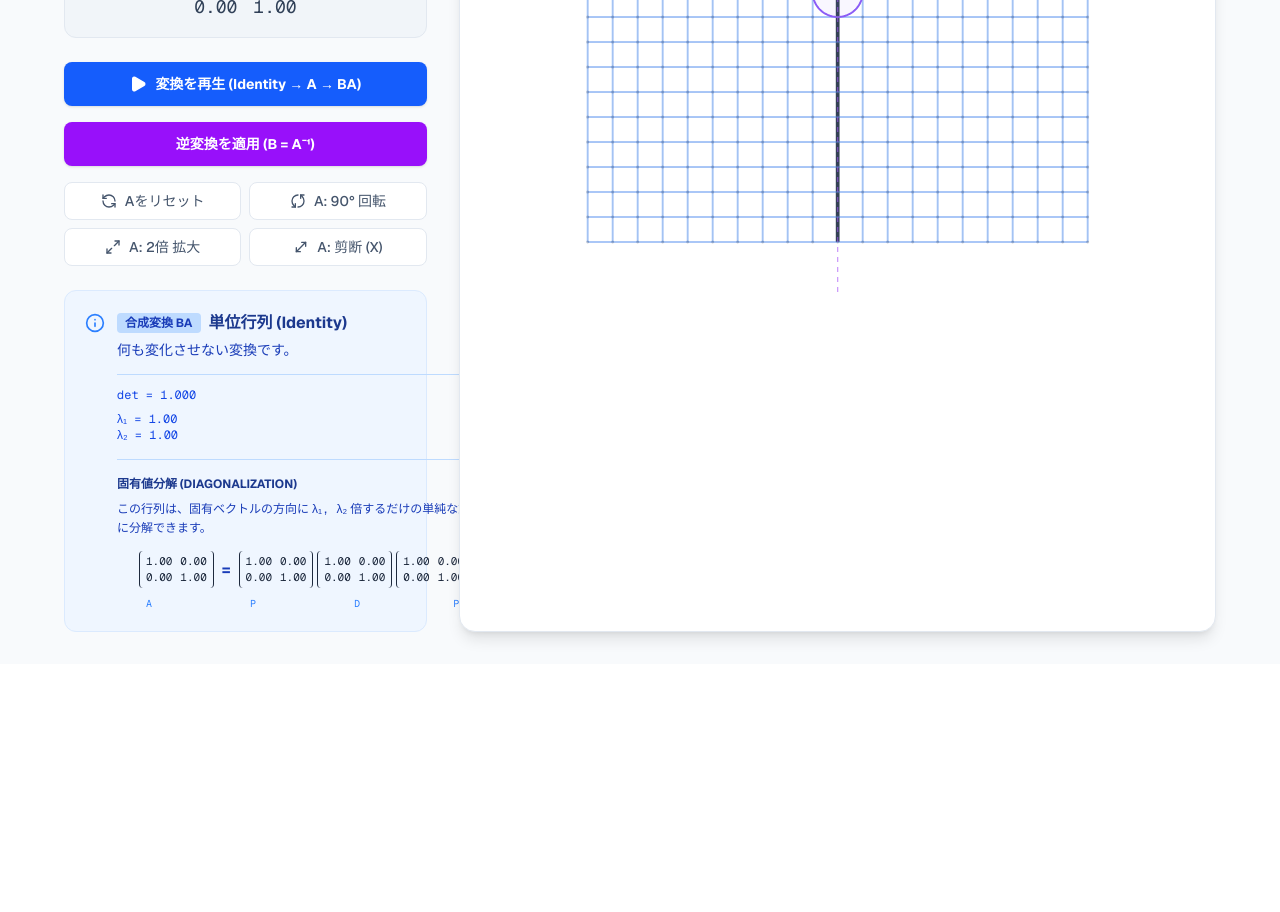
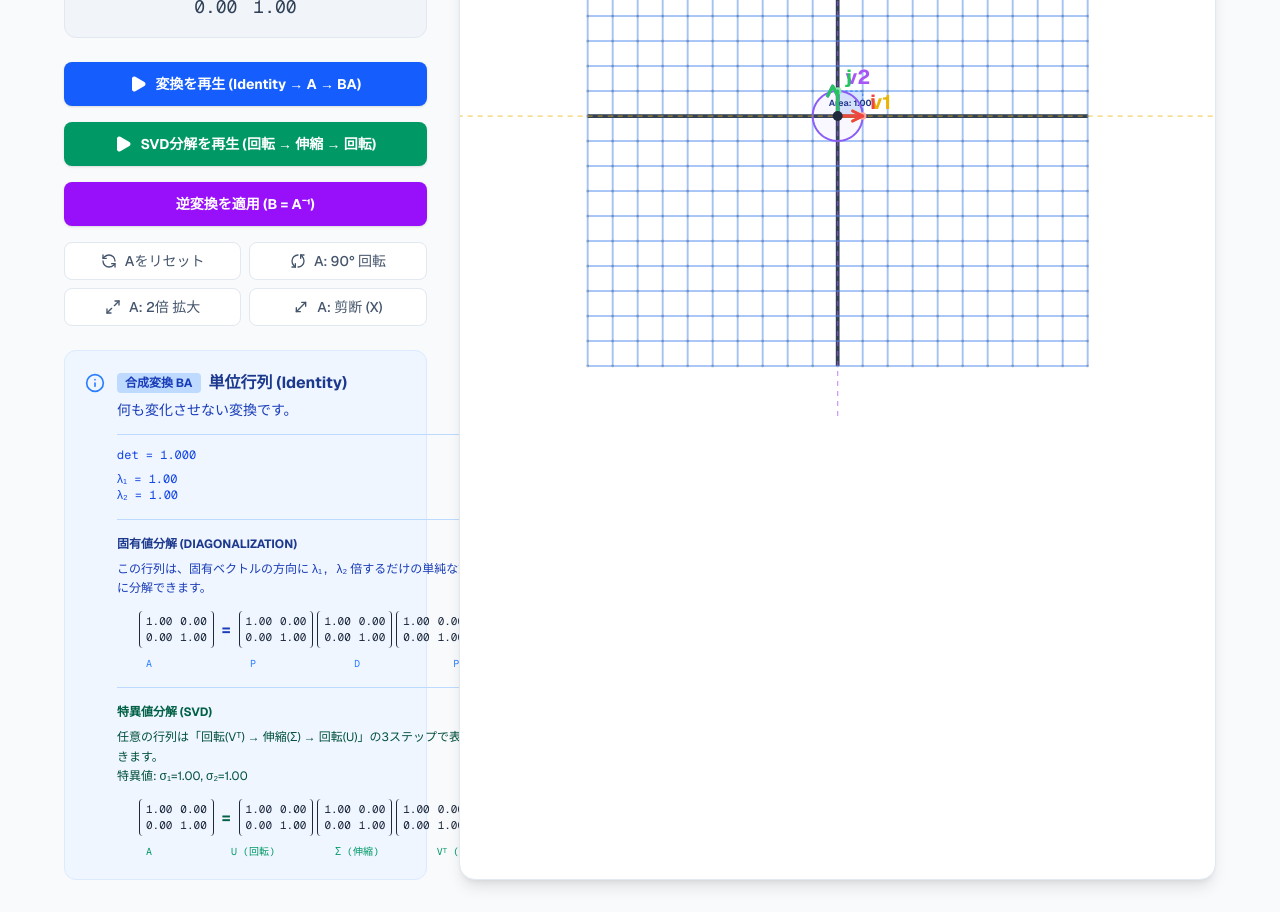
Before and after one commit to urijot/linear-algebra-app, a Next.js app: page / in a window 1280 px wide. Shown: the part 680-1592 px from the top of the page. Before the commit the page ends 1344 px from the top, so only its background shows below. Built offline with nearby package versions, Linux system fonts and the light colour scheme.

Commit message:
SVD (Singular Value Decomposition) implementation

```diff
--- a/app/page.tsx
+++ b/app/page.tsx
@@ -183,12 +183,76 @@ const calculateEigen = (m: Matrix): { values: number[]; vectors: Vector[] } | nu
   };
 };
 
+// 特異値分解 (SVD) の計算: A = U * Sigma * V^T
+const calculateSVD = (m: Matrix) => {
+  // 1. A^T * A を計算 (対称行列になる)
+  const ata = {
+    a: m.a * m.a + m.c * m.c,
+    b: m.a * m.b + m.c * m.d,
+    c: m.a * m.b + m.c * m.d,
+    d: m.b * m.b + m.d * m.d
+  };
+
+  // 2. A^T * A の固有値・固有ベクトルを計算 -> V と Sigma^2
+  const eigen = calculateEigen(ata);
+
+  // デフォルト値 (計算不能な場合)
+  let v1 = { x: 1, y: 0 };
+  let v2 = { x: 0, y: 1 };
+  let s1 = 0;
+  let s2 = 0;
+
+  if (eigen) {
+    // 固有値を降順にソート (s1 >= s2)
+    if (eigen.values[0] < eigen.values[1]) {
+      s1 = Math.sqrt(Math.max(0, eigen.values[1]));
+      s2 = Math.sqrt(Math.max(0, eigen.values[0]));
+      v1 = eigen.vectors[1];
+      v2 = eigen.vectors[0];
+    } else {
+      s1 = Math.sqrt(Math.max(0, eigen.values[0]));
+      s2 = Math.sqrt(Math.max(0, eigen.values[1]));
+      v1 = eigen.vectors[0];
+      v2 = eigen.vectors[1];
+    }
+  }
+
+  // 3. V と V^T を構成
+  const Vt = { a: v1.x, b: v1.y, c: v2.x, d: v2.y }; // 行に固有ベクトルを並べる
+
+  // 4. U を計算 (u_i = A * v_i / s_i)
+  const applyA = (v: Vector) => transformVector(m, v);
+
+  let u1: Vector, u2: Vector;
+
+  // 特異値が0に近い場合は、正規直交基底を適当に選ぶ
+  if (s1 > 1e-6) {
+    const av1 = applyA(v1);
+    u1 = { x: av1.x / s1, y: av1.y / s1 };
+  } else {
+    u1 = { x: 1, y: 0 };
+  }
+
+  if (s2 > 1e-6) {
+    const av2 = applyA(v2);
+    u2 = { x: av2.x / s2, y: av2.y / s2 };
+  } else {
+    u2 = { x: -u1.y, y: u1.x }; // u1に直交させる
+  }
+
+  const U = { a: u1.x, b: u2.x, c: u1.y, d: u2.y };
+  const Sigma = { a: s1, b: 0, c: 0, d: s2 };
+
+  return { U, Sigma, Vt, s1, s2 };
+};
+
 // --- コンポーネント ---
 
 export default function LinearAlgebraPage() {
   const [matrixA, setMatrixA] = useState<Matrix>({ a: 1, b: 0, c: 0, d: 1 });
   const [matrixB, setMatrixB] = useState<Matrix>({ a: 1, b: 0, c: 0, d: 1 });
   const [animationStep, setAnimationStep] = useState<'idle' | 'stepA' | 'stepBA'>('stepBA');
+  const [svdStep, setSvdStep] = useState<0 | 1 | 2 | 3>(0); // 0:off, 1:Vt, 2:Sigma*Vt, 3:U*Sigma*Vt
   const [hoveredVector, setHoveredVector] = useState<'i' | 'j' | null>(null);
 
   // グリッド線の生成
@@ -231,8 +295,19 @@ export default function LinearAlgebraPage() {
   // 合成行列の計算 (C = B * A)
   const matrixC = useMemo(() => multiplyMatrices(matrixB, matrixA), [matrixA, matrixB]);
 
+  // SVDの計算 (Matrix A に対して)
+  const svdData = useMemo(() => calculateSVD(matrixA), [matrixA]);
+
   // 現在表示すべき行列（アニメーション用）
   const currentMatrix = useMemo(() => {
+    // SVDアニメーション中の場合
+    if (svdStep > 0) {
+      if (svdStep === 1) return svdData.Vt; // Step 1: 回転 (V^T)
+      if (svdStep === 2) return multiplyMatrices(svdData.Sigma, svdData.Vt); // Step 2: 伸縮 (Sigma * V^T)
+      if (svdStep === 3) return matrixA; // Step 3: 回転 (U * Sigma * V^T = A)
+    }
+
+    // 通常の合成変換アニメーション
     switch (animationStep) {
       case 'idle': // 初期状態（単位行列）
         return { a: 1, b: 0, c: 0, d: 1 };
@@ -243,7 +318,7 @@ export default function LinearAlgebraPage() {
       default:
         return matrixC;
     }
-  }, [animationStep, matrixA, matrixC]);
+  }, [animationStep, svdStep, matrixA, matrixC, svdData]);
 
   // 変換後の基底ベクトル
   const transformedI = transformVector(currentMatrix, { x: 1, y: 0 });
@@ -330,6 +405,7 @@ export default function LinearAlgebraPage() {
       }
       // 編集中は最終結果を表示
       setAnimationStep('stepBA');
+      setSvdStep(0);
     } else if (value === '' || value === '-') {
        // 入力途中を許容するための処理（実際にはstateをstringで持つか、onBlurで確定する方がUXが良いが、プロトタイプとして簡易実装）
     }
@@ -344,6 +420,7 @@ export default function LinearAlgebraPage() {
     if (inv) {
       setMatrixB(inv);
       setAnimationStep('stepBA');
+      setSvdStep(0);
     }
   };
 
@@ -352,6 +429,7 @@ export default function LinearAlgebraPage() {
     // プリセット適用時はBをリセットし、Aに適用する
     setMatrixB({ a: 1, b: 0, c: 0, d: 1 });
     setAnimationStep('stepBA');
+    setSvdStep(0);
 
     switch (type) {
       case 'identity':
@@ -371,9 +449,19 @@ export default function LinearAlgebraPage() {
 
   // アニメーション再生
   const playAnimation = () => {
+    setSvdStep(0);
     setAnimationStep('idle');
     setTimeout(() => setAnimationStep('stepA'), 800);
     setTimeout(() => setAnimationStep('stepBA'), 2000);
+  };
+
+  // SVDアニメーション再生
+  const playSVD = () => {
+    setAnimationStep('idle'); // 通常アニメーションはリセット
+    setSvdStep(0);
+    setTimeout(() => setSvdStep(1), 500);  // V^T
+    setTimeout(() => setSvdStep(2), 2000); // Sigma
+    setTimeout(() => setSvdStep(3), 3500); // U
   };
 
   return (
@@ -517,6 +605,13 @@ export default function LinearAlgebraPage() {
               <Play size={18} fill="currentColor" /> 変換を再生 (Identity → A → BA)
             </button>
 
+            <button
+              onClick={playSVD}
+              className="col-span-2 flex items-center justify-center gap-2 px-4 py-3 bg-emerald-600 text-white rounded-lg text-sm font-bold hover:bg-emerald-700 transition-colors shadow-sm mb-2"
+            >
+              <Play size={18} fill="currentColor" /> SVD分解を再生 (回転 → 伸縮 → 回転)
+            </button>
+
             {/* 逆変換ボタン */}
             <button
               onClick={handleApplyInverse}
@@ -562,9 +657,15 @@ export default function LinearAlgebraPage() {
               <Info className="text-blue-500 mt-0.5 shrink-0" size={20} />
               <div>
                 <div className="flex items-center gap-2 mb-1">
-                  <span className="text-xs font-bold uppercase px-2 py-0.5 rounded bg-blue-200 text-blue-800">
-                    {animationStep === 'idle' ? '初期状態' : animationStep === 'stepA' ? '変換 A' : '合成変換 BA'}
-                  </span>
+                  {svdStep > 0 ? (
+                    <span className="text-xs font-bold uppercase px-2 py-0.5 rounded bg-emerald-200 text-emerald-800">
+                      SVD: Step {svdStep} ({svdStep === 1 ? "回転 Vᵀ" : svdStep === 2 ? "伸縮 Σ" : "回転 U"})
+                    </span>
+                  ) : (
+                    <span className="text-xs font-bold uppercase px-2 py-0.5 rounded bg-blue-200 text-blue-800">
+                      {animationStep === 'idle' ? '初期状態' : animationStep === 'stepA' ? '変換 A' : '合成変換 BA'}
+                    </span>
+                  )}
                   <h3 className="font-bold text-blue-900">{analysis.title}</h3>
                 </div>
                 <p className="text-sm text-blue-800 leading-relaxed">
@@ -612,6 +713,31 @@ export default function LinearAlgebraPage() {
                     </div>
                   </div>
                 )}
+
+                {/* SVD分解の表示 */}
+                <div className="mt-4 pt-4 border-t border-blue-200">
+                  <h4 className="text-xs font-bold text-emerald-800 uppercase mb-2">特異値分解 (SVD)</h4>
+                  <p className="text-xs text-emerald-900 mb-3 leading-relaxed">
+                    任意の行列は「回転(Vᵀ) → 伸縮(Σ) → 回転(U)」の3ステップで表現できます。
+                    <br/>
+                    特異値: σ₁={svdData.s1.toFixed(2)}, σ₂={svdData.s2.toFixed(2)}
+                  </p>
+
+                  <div className="flex flex-wrap items-center justify-center gap-1 overflow-x-auto pb-2">
+                    <MatrixTex m={matrixA} />
+                    <span className="text-emerald-800 font-bold mx-1">=</span>
+                    <MatrixTex m={svdData.U} />
+                    <MatrixTex m={svdData.Sigma} />
+                    <MatrixTex m={svdData.Vt} />
+                  </div>
+                  <div className="flex justify-center gap-10 text-[10px] text-emerald-600 font-mono">
+                    <span className="w-16 text-center">A</span>
+                    <span className="w-16 text-center">U (回転)</span>
+                    <span className="w-16 text-center">Σ (伸縮)</span>
+                    <span className="w-16 text-center">Vᵀ (回転)</span>
+                  </div>
+                </div>
+
               </div>
             </div>
           </div>
```
